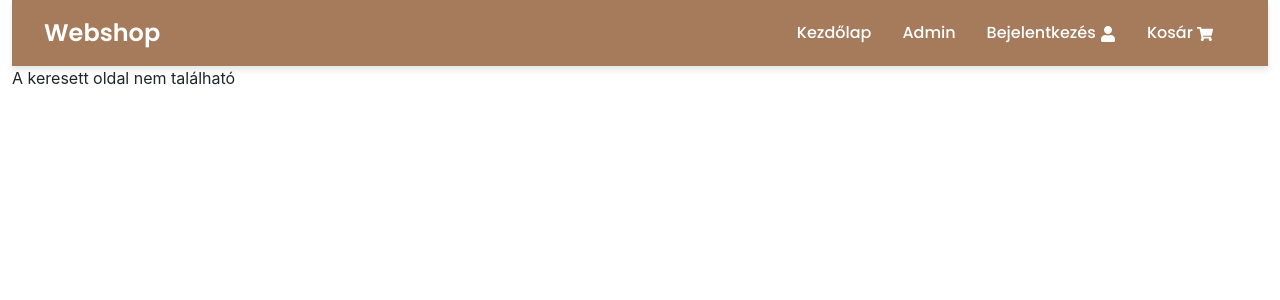
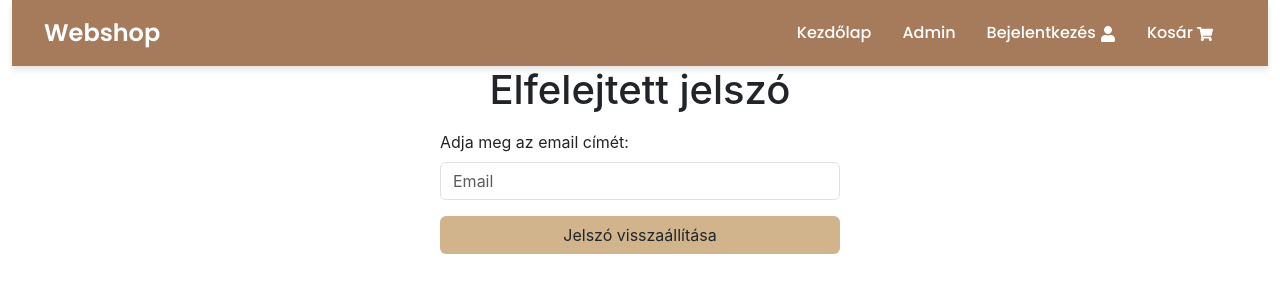
Before and after one commit to 2024-25-FCNI/szd_frontend, a React (Create React App) app: page /elfelejtett-jelszo in a window 1280 px wide. Shown: the top 300 px of the page. Built offline with nearby package versions, Linux system fonts and the light colour scheme.

Commit message:
uj jelszo page

```diff
--- a/src/App.js
+++ b/src/App.js
@@ -6,6 +6,7 @@ import {  Routes, Route } from "react-router-dom";
 import Bejelentkezes from "./pages/Login";
 import Regisztracio from "./pages/SignUp";
 import NoPage from "./pages/NoPage";
+import UjJelszo from "./pages/UjJelszo";
 
 
 
@@ -24,7 +25,7 @@ function App() {
             <Route path="*" element={<NoPage />} />
             <Route path="bejelentkezes" element={<Bejelentkezes />} />
             <Route path="regisztracio" element={<Regisztracio />} />
-
+            <Route path="elfelejtett-jelszo" element={<UjJelszo />} />
           </Route>
         </Routes>
 
--- a/src/components/public/Kosar.js
+++ b/src/components/public/Kosar.js
@@ -1,5 +1,6 @@
 import React, { useContext } from "react";
 import { KosarContext } from "../../contexts/KosarContext";
+
 
 function Kosar({ kosar = [] }) {
   const { dbModosit, total } = useContext(KosarContext);
--- a/src/pages/Login.js
+++ b/src/pages/Login.js
@@ -2,7 +2,6 @@ import React, { useState } from "react";
 import { Link, useNavigate } from "react-router-dom";
 import useAuthContext from "../contexts/AuthContext";
 import myAxios from "../contexts/MyAxios";
-
 
 export default function Bejelentkezes() {
   const [email, setEmail] = useState("");
@@ -14,16 +13,15 @@ export default function Bejelentkezes() {
   const handleSubmit = async (e) => {
     e.preventDefault();
     const adat = {
-        email: email,
-        password: password,
+      email: email,
+      password: password,
     };
     try {
-        await myAxios.post("/bejelentkezes", adat );
+      await myAxios.post("/bejelentkezes", adat);
     } catch (error) {
-        console.log(error);
+      console.log(error);
     }
-};
-
+  };
 
   return (
     <div className="m-auto" style={{ maxWidth: "400px" }}>
@@ -75,7 +73,11 @@ export default function Bejelentkezes() {
         </div>
 
         <div className=" text-center">
-          <button type="submit" className="btn w-100" style={{ backgroundColor: "#d2b48c" }}>
+          <button
+            type="submit"
+            className="btn w-100"
+            style={{ backgroundColor: "#d2b48c" }}
+          >
             Bejelentkezés
           </button>
 
@@ -86,6 +88,11 @@ export default function Bejelentkezes() {
             </Link>
           </p>
         </div>
+        <div className="text-center">
+          <Link className="nav-link text-info" to="/elfelejtett-jelszo">
+            Elfelejtettem a jelszavam
+          </Link>
+        </div>
       </form>
     </div>
   );
--- a/src/pages/Nav.js
+++ b/src/pages/Nav.js
@@ -35,7 +35,7 @@ export default function Nav() {
             color: white;
           }
           .navbar-brand:hover {
-            color: rgb(199, 186, 144);
+            color: rgb(242, 223, 199);
           }
           .container {
             max-width: 100%; /* Szélesség beállítása a képernyő széléig */
--- /dev/null
+++ b/src/pages/UjJelszo.js
@@ -0,0 +1,44 @@
+import React, { useState } from "react";
+import myAxios from "../contexts/MyAxios";
+
+export default function UjJelszo() {
+  const [email, setEmail] = useState("");
+  const [message, setMessage] = useState("");
+
+  const handleSubmit = async (e) => {
+    e.preventDefault();
+    try {
+      const response = await myAxios.post("/forgot-password", { email });
+      setMessage("Ellenőrizze az email fiókját a további lépésekért!");
+    } catch (error) {
+      setMessage("Hiba történt, próbálja újra.");
+    }
+  };
+
+  return (
+    <div className="m-auto" style={{ maxWidth: "400px" }}>
+      <h1 className="text-center">Elfelejtett jelszó</h1>
+      <form onSubmit={handleSubmit}>
+        <div className="mb-3 mt-3">
+          <label htmlFor="email" className="form-label">
+            Adja meg az email címét:
+          </label>
+          <input
+            type="email"
+            value={email}
+            onChange={(e) => setEmail(e.target.value)}
+            className="form-control"
+            id="email"
+            placeholder="Email"
+            name="email"
+            required
+          />
+        </div>
+        <button type="submit" className="btn w-100" style={{ backgroundColor: "#d2b48c" }}>
+          Jelszó visszaállítása
+        </button>
+      </form>
+      {message && <p className="text-center mt-3">{message}</p>}
+    </div>
+  );
+}
```
Also changed, not shown: src/components/public/Kosar.css (added, +17 -0 lines).
